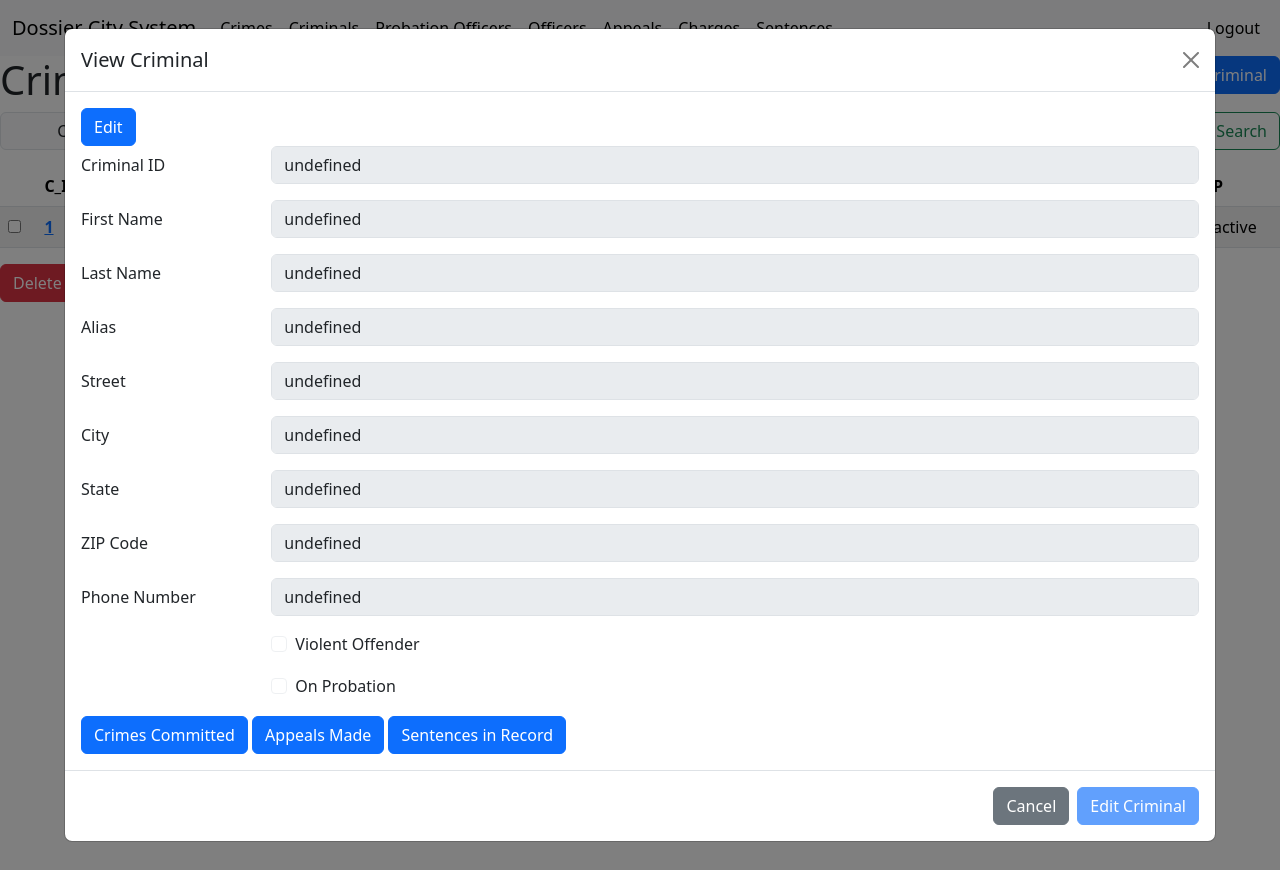
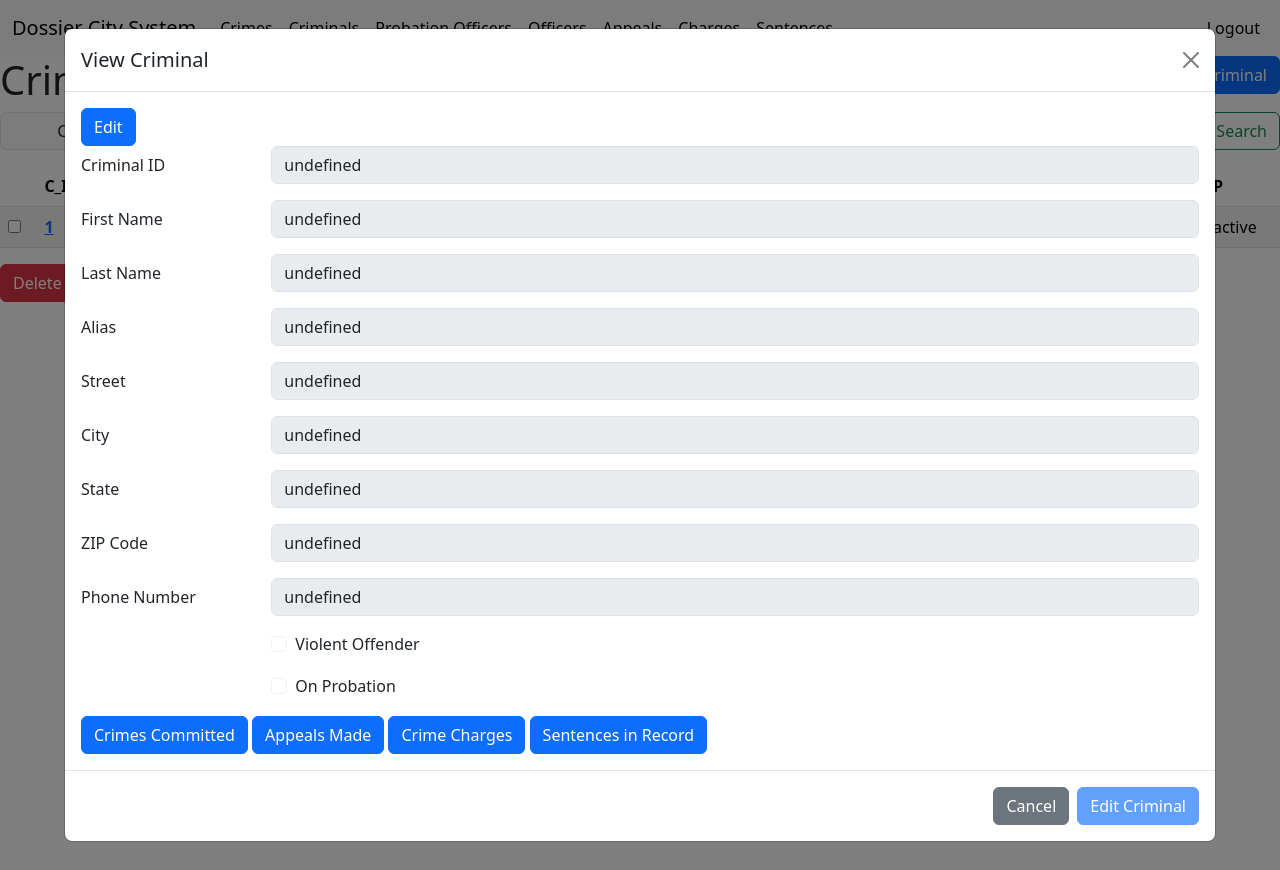
Before and after one commit to andylin2004/CSUY-3083-Project, a Flask app: template templates/criminals.html in a window 1280 px wide, after a click that opens the changed part. Run offline with Flask 3, Linux system fonts and the light colour scheme; the template is opened without the code that fills it: most values are stand-ins (such as "Sample title", 1, 10 or a date in 2020).

Commit message:
iframe for charges

```diff
--- a/templates/criminals.html
+++ b/templates/criminals.html
@@ -369,6 +369,14 @@
                                     <iframe id="appealsMadeEmbed" height="500"></iframe>
                                 </div>
                             </div>
+                            <button class="btn btn-primary" type="button" data-bs-toggle="collapse" data-bs-target="#crimeCharges" aria-expanded="false" aria-controls="crimeCharges">
+                                Crime Charges
+                            </button>
+                            <div class="collapse" id="crimeCharges">
+                                <div class="card card-body">
+                                    <iframe id="chargeEmbed" height="500"></iframe>
+                                </div>
+                            </div>
                             <button class="btn btn-primary" type="button" data-bs-toggle="collapse" data-bs-target="#sentencesInRecord" aria-expanded="false" aria-controls="sentencesInRecord">
                             Sentences in Record
                             </button>
@@ -409,6 +417,8 @@
                 editForm.querySelector("#crimesCommittedEmbed").setAttribute("data-storedToLoad", "/crimes?embed=true&column=criminal_id&query="+criminal['Criminal_ID']);
                 await sleep(1000);
                 editForm.querySelector("#sentencesEmbed").setAttribute("data-storedToLoad", "/sentences?embed=true&column=criminal_id&query="+criminal['Criminal_ID']);
+                await sleep(1000);
+                editForm.querySelector("#chargeEmbed").setAttribute("data-storedToLoad", "/charges?embed=true&column=criminal_id&query="+criminal['Criminal_ID']);
             }
         </script>
         <script src="{{ url_for('static', filename='script.js')}}"></script>
```
